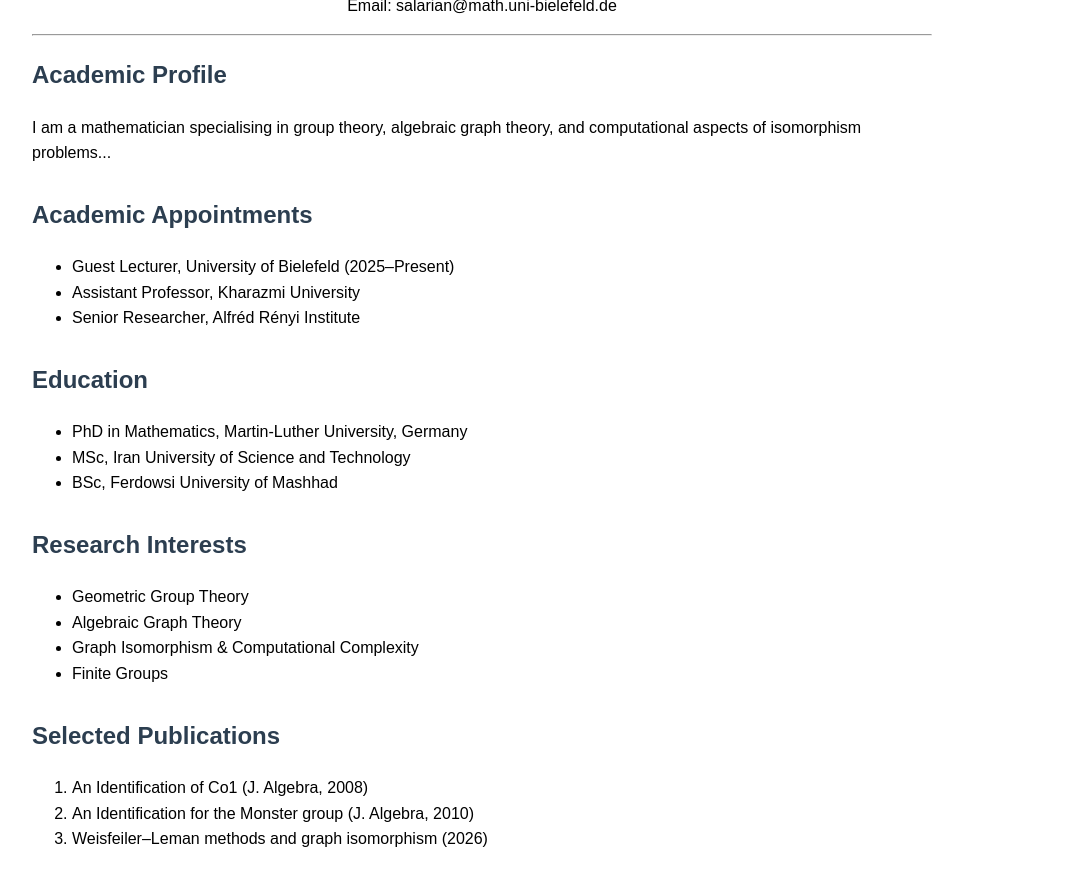
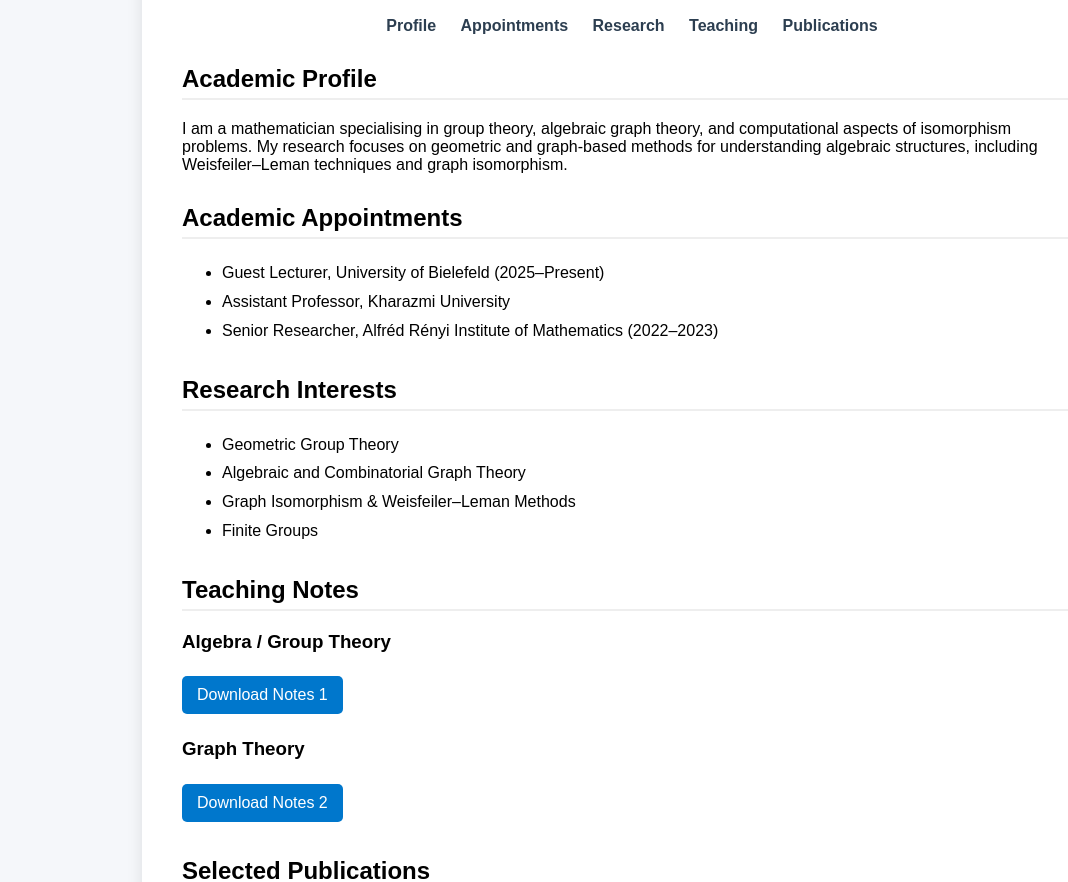
Before and after one commit to salarian78-sudo/salarian, a plain HTML site: page index.html in a window 1280 px wide. Shown: the part 171-1053 px from the top of the page, without its empty margins (8-1076 px from the left). Drawn offline with Linux system fonts and the light colour scheme.

Commit message:
Update index.html

```diff
--- a/index.html
+++ b/index.html
@@ -2,80 +2,136 @@
 <html>
 <head>
   <meta charset="UTF-8">
-  <title>M. Reza Salarian - CV</title>
+  <title>M. Reza Salarian</title>
+
   <style>
     body {
       font-family: Arial, sans-serif;
-      line-height: 1.6;
-      margin: 40px;
+      background: #f5f7fa;
+      margin: 0;
+    }
+
+    .container {
       max-width: 900px;
+      margin: auto;
+      background: white;
+      padding: 40px;
+      box-shadow: 0 0 15px rgba(0,0,0,0.1);
     }
-    h1, h2 {
-      color: #2c3e50;
-    }
+
     h1 {
       text-align: center;
+      margin-bottom: 5px;
     }
-    section {
+
+    .subtitle {
+      text-align: center;
+      color: #666;
+      margin-bottom: 20px;
+    }
+
+    nav {
+      text-align: center;
       margin-bottom: 30px;
+    }
+
+    nav a {
+      margin: 0 10px;
+      text-decoration: none;
+      color: #2c3e50;
+      font-weight: bold;
+    }
+
+    nav a:hover {
+      color: #0077cc;
+    }
+
+    h2 {
+      border-bottom: 2px solid #eee;
+      padding-bottom: 5px;
+      margin-top: 30px;
+    }
+
+    ul {
+      line-height: 1.8;
+    }
+
+    .button {
+      display: inline-block;
+      padding: 10px 15px;
+      margin: 5px 0;
+      background: #0077cc;
+      color: white;
+      text-decoration: none;
+      border-radius: 5px;
+    }
+
+    .button:hover {
+      background: #005fa3;
     }
   </style>
 </head>
 
 <body>
 
+<div class="container">
+
 <h1>M. Reza Salarian</h1>
-<p style="text-align:center;">
+<p class="subtitle">
 Guest Lecturer in Mathematics<br>
 University of Bielefeld, Germany<br>
 Email: salarian@math.uni-bielefeld.de
 </p>
 
-<hr>
+<nav>
+  <a href="#profile">Profile</a>
+  <a href="#appointments">Appointments</a>
+  <a href="#research">Research</a>
+  <a href="#teaching">Teaching</a>
+  <a href="#publications">Publications</a>
+</nav>
 
-<section>
-<h2>Academic Profile</h2>
+<h2 id="profile">Academic Profile</h2>
 <p>
-I am a mathematician specialising in group theory, algebraic graph theory, and computational aspects of isomorphism problems...
+I am a mathematician specialising in group theory, algebraic graph theory, and computational aspects of isomorphism problems.
+My research focuses on geometric and graph-based methods for understanding algebraic structures, including Weisfeiler–Leman techniques and graph isomorphism.
 </p>
-</section>
 
-<section>
-<h2>Academic Appointments</h2>
+<h2 id="appointments">Academic Appointments</h2>
 <ul>
-<li>Guest Lecturer, University of Bielefeld (2025–Present)</li>
-<li>Assistant Professor, Kharazmi University</li>
-<li>Senior Researcher, Alfréd Rényi Institute</li>
+  <li>Guest Lecturer, University of Bielefeld (2025–Present)</li>
+  <li>Assistant Professor, Kharazmi University</li>
+  <li>Senior Researcher, Alfréd Rényi Institute of Mathematics (2022–2023)</li>
 </ul>
-</section>
 
-<section>
-<h2>Education</h2>
+<h2 id="research">Research Interests</h2>
 <ul>
-<li>PhD in Mathematics, Martin-Luther University, Germany</li>
-<li>MSc, Iran University of Science and Technology</li>
-<li>BSc, Ferdowsi University of Mashhad</li>
+  <li>Geometric Group Theory</li>
+  <li>Algebraic and Combinatorial Graph Theory</li>
+  <li>Graph Isomorphism & Weisfeiler–Leman Methods</li>
+  <li>Finite Groups</li>
 </ul>
-</section>
 
-<section>
-<h2>Research Interests</h2>
-<ul>
-<li>Geometric Group Theory</li>
-<li>Algebraic Graph Theory</li>
-<li>Graph Isomorphism & Computational Complexity</li>
-<li>Finite Groups</li>
-</ul>
-</section>
+<h2 id="teaching">Teaching Notes</h2>
 
-<section>
-<h2>Selected Publications</h2>
+<h3>Algebra / Group Theory</h3>
+<a class="button" href="https://drive.google.com/file/d/1FYrARMyCpEn4YW0C6Bgt4B3QVHmf-ujr/view?usp=drive_link" target="_blank">
+Download Notes 1
+</a>
+
+<h3>Graph Theory</h3>
+<a class="button" href="https://drive.google.com/file/d/1_yiqAXHDsAyHYwlGVwofoht_dqUutyhM/view?usp=drive_link" target="_blank">
+Download Notes 2
+</a>
+
+<h2 id="publications">Selected Publications</h2>
 <ol>
-<li>An Identification of Co1 (J. Algebra, 2008)</li>
-<li>An Identification for the Monster group (J. Algebra, 2010)</li>
-<li>Weisfeiler–Leman methods and graph isomorphism (2026)</li>
+  <li>An Identification of Co1 (J. Algebra, 2008)</li>
+  <li>An Identification for the Monster Group (J. Algebra, 2010)</li>
+  <li>Weisfeiler–Leman Dimensions of 3-Transposition Groups (2026)</li>
 </ol>
-</section>
+
+</div>
 
 </body>
 </html>
```
